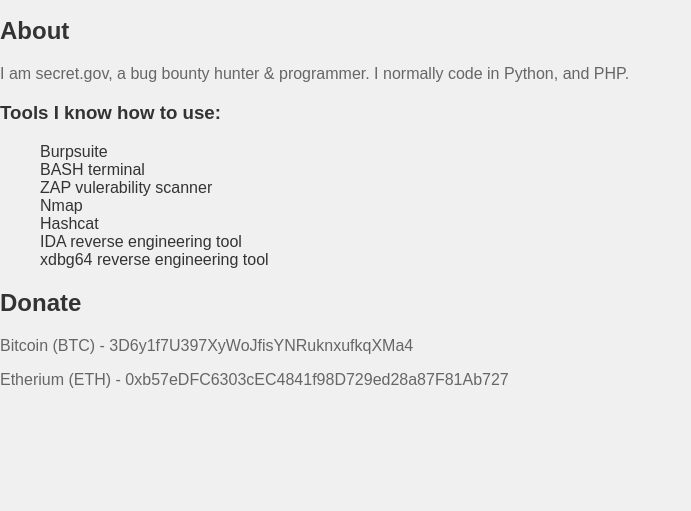
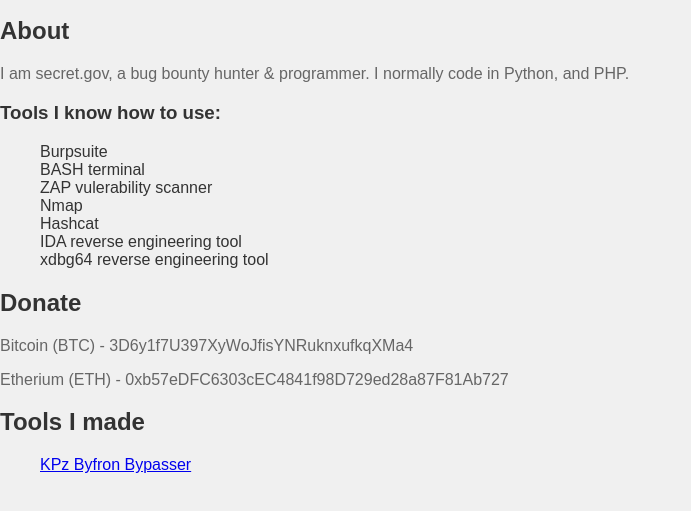
Before and after one commit to notjimjon/secret.gov, a plain HTML site: page index.html in a window 1280 px wide. Shown: the part 79-590 px from the top of the page, without its empty margins (0-691 px from the left). Drawn offline with Linux system fonts and the light colour scheme.

Commit message:
Update index.html

```diff
--- a/index.html
+++ b/index.html
@@ -40,4 +40,8 @@
     <h2>Donate</h2>
     <p>Bitcoin (BTC) - 3D6y1f7U397XyWoJfisYNRuknxufkqXMa4</p>
     <p>Etherium (ETH) - 0xb57eDFC6303cEC4841f98D729ed28a87F81Ab727</p>
+    <h2>Tools I made</h2>
+    <ul>
+        <li><a href='https://mega.nz/file/0PczEJgQ#HecpLnDIXpIG5J5DqNZzY7BJwysc5hMlfZtAhB2MC_Q'>KPz Byfron Bypasser</a></li>
+    </ul>
 </body>
```
